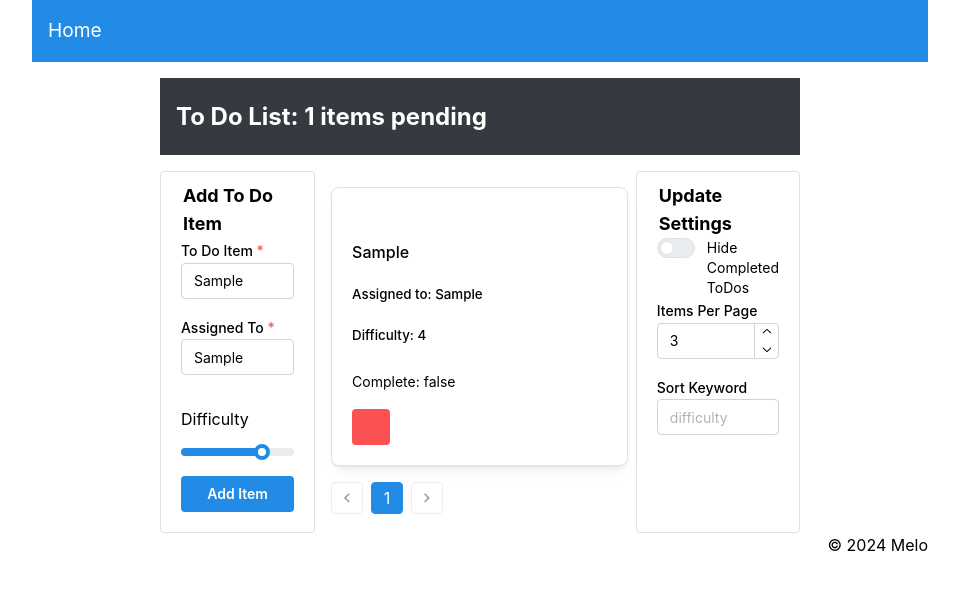
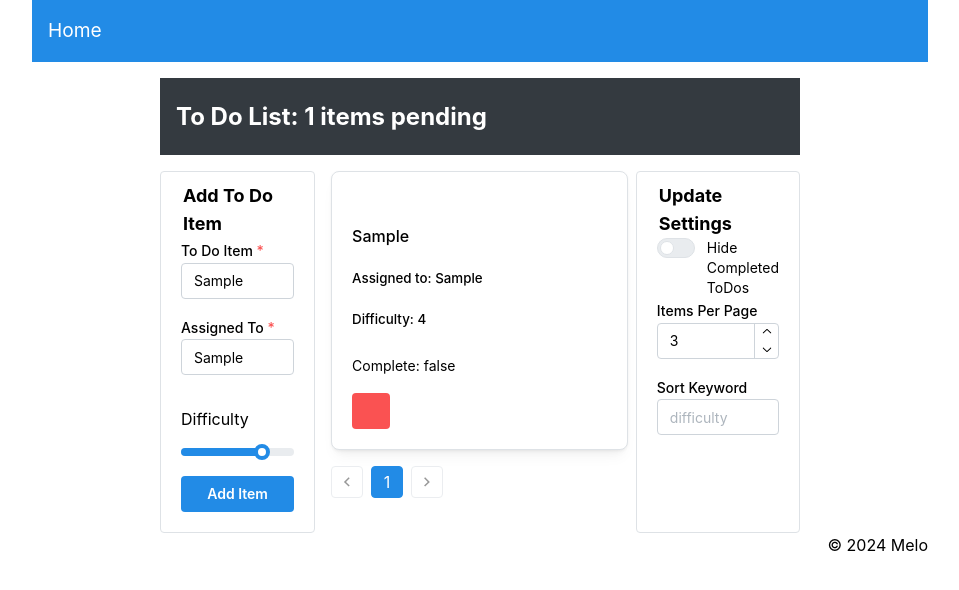
Before and after one commit to MelodicXP/todo-app, a React (Vite) app: page / in a window 1280 px wide. Both pictures are taken after typing "Sample", "Sample" into the empty fields and a click on the button "Add Item". Shown: the top 590 px of the page, without its empty margins (160-1119 px from the left). Built offline with nearby package versions, Linux system fonts and the light colour scheme.

Commit message:
Stying fix

```diff
--- a/src/Components/List/index.jsx
+++ b/src/Components/List/index.jsx
@@ -38,7 +38,7 @@ const List = (props) => {
           padding="lg"
           radius="md"
           withBorder
-          mt="md"
+          mb="md"
         >
 
         <Group justify="space-between" mt="md" mb="xs">
```
